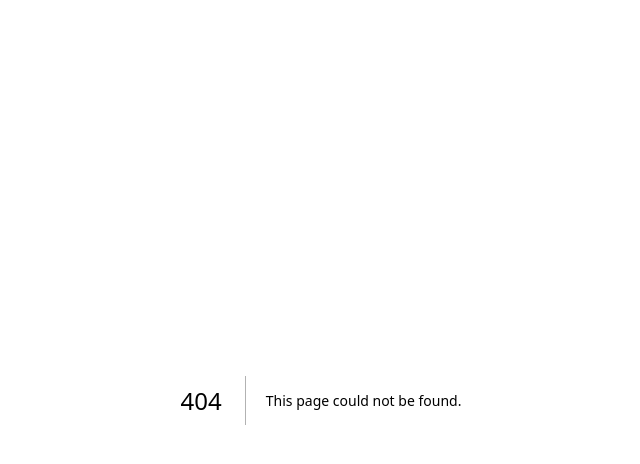
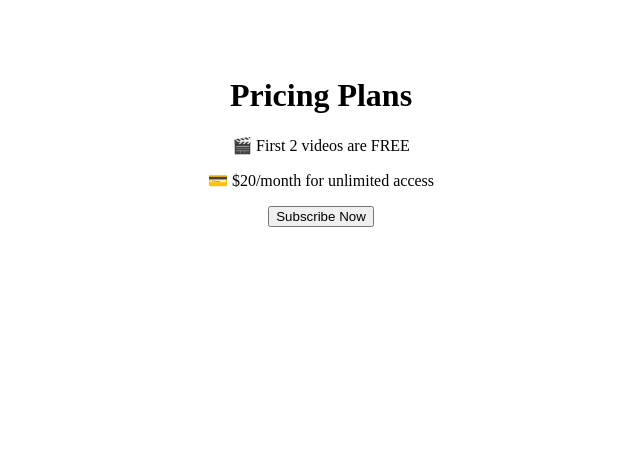
Before and after one commit to hackerh5041/viba-ai, a Next.js app: page /pricing in a window 1280 px wide. Before the commit this address had no page. Shown: the top 464 px of the page, without its empty margins (319-959 px from the left). Built offline with nearby package versions, Linux system fonts and the light colour scheme.

Commit message:
Create pricing.js

```diff
--- /dev/null
+++ b/pages/pricing.js
@@ -0,0 +1,10 @@
+export default function Pricing() {
+  return (
+    <div style={{ padding: '3rem', textAlign: 'center' }}>
+      <h1>Pricing Plans</h1>
+      <p>🎬 First 2 videos are FREE</p>
+      <p>💳 $20/month for unlimited access</p>
+      <button>Subscribe Now</button>
+    </div>
+  );
+}
```
